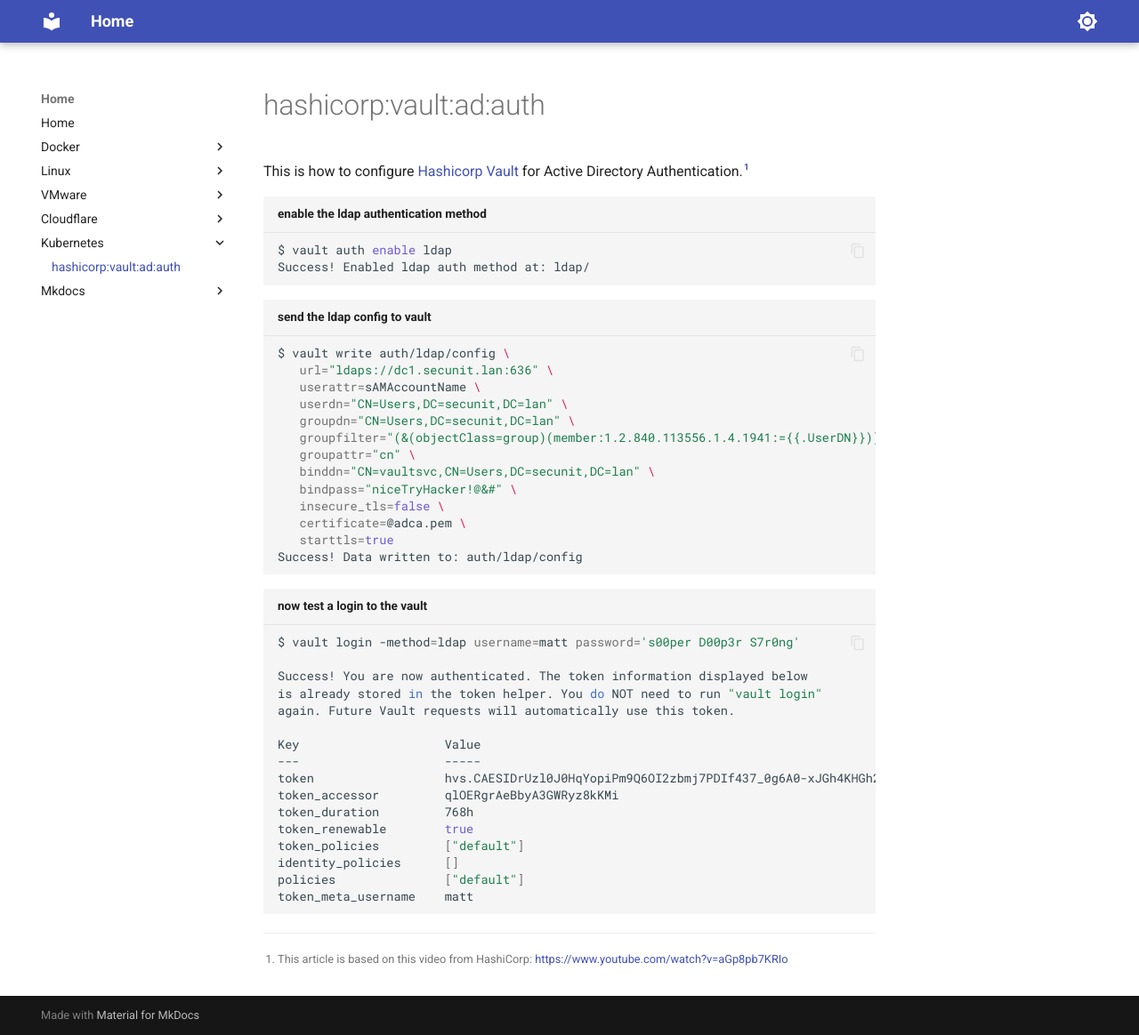
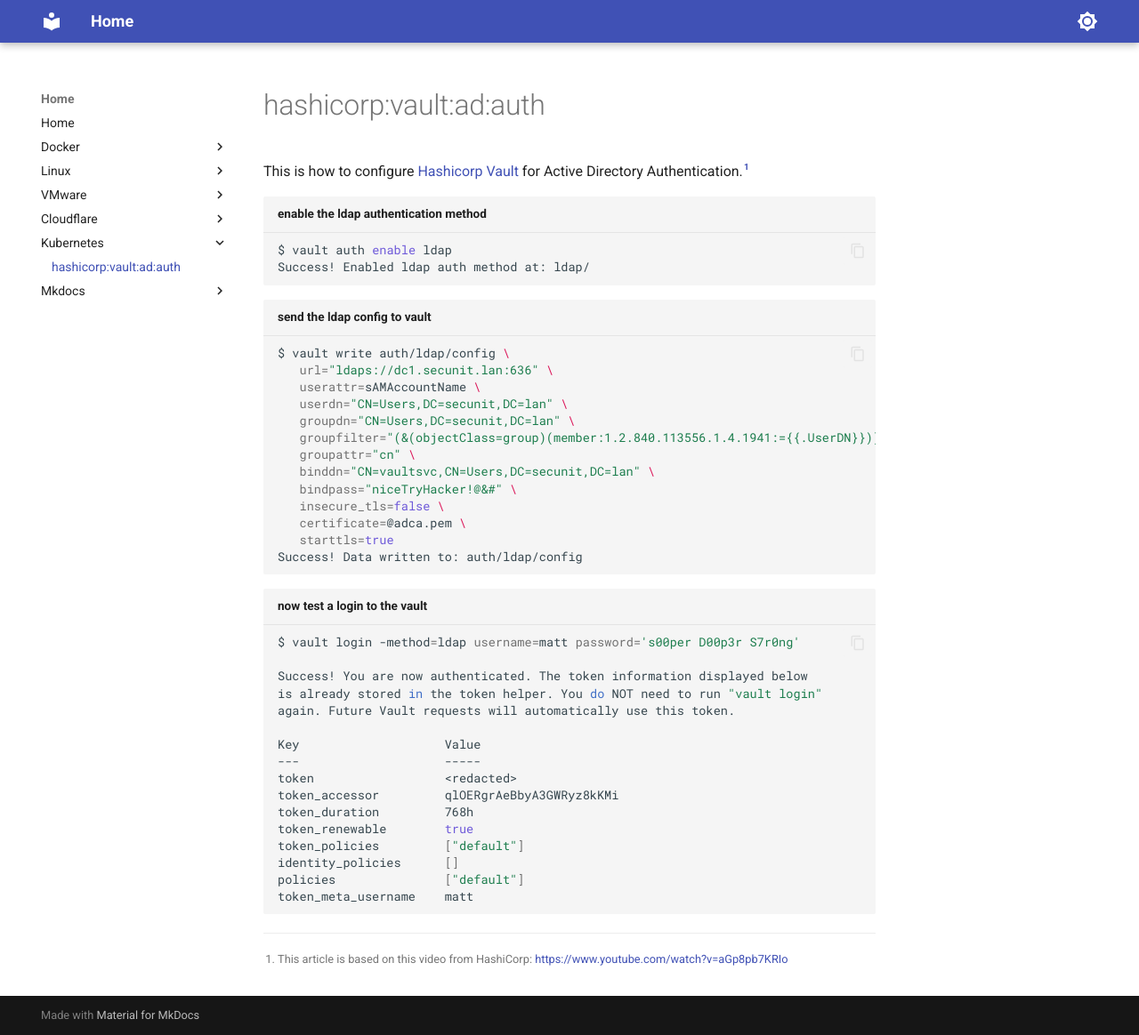
Before and after one commit to x86txt/documentation, an MkDocs documentation site: the page built from docs/kubernetes/hashicorpvault.md, in a window 1280 px wide and 1164 px high. Shown: the whole window at 89% size. Built offline with MkDocs 1.6.1 and Material for MkDocs 9.7.7, drawn with Linux system fonts in a browser that asks for light colours.

Commit message:
redact key

```diff
--- a/docs/kubernetes/hashicorpvault.md
+++ b/docs/kubernetes/hashicorpvault.md
@@ -35,7 +35,7 @@ again. Future Vault requests will automatically use this token.
 
 Key                    Value
 ---                    -----
-token                  hvs.CAESIDrUzl0J0HqYopiPm9Q6OI2zbmj7PDIf437_0g6A0-xJGh4KHGh2cy5BNlRZcHlZTHk5SUZUc3hqWGZSZXlHTnQ
+token                  <redacted>
 token_accessor         qlOERgrAeBbyA3GWRyz8kKMi
 token_duration         768h
 token_renewable        true
```
